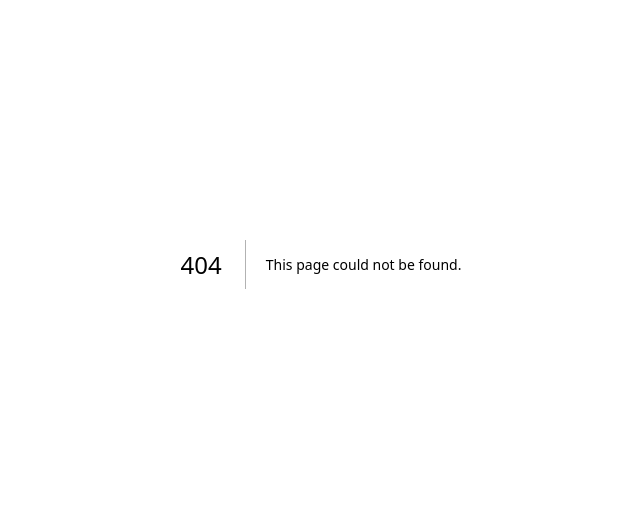
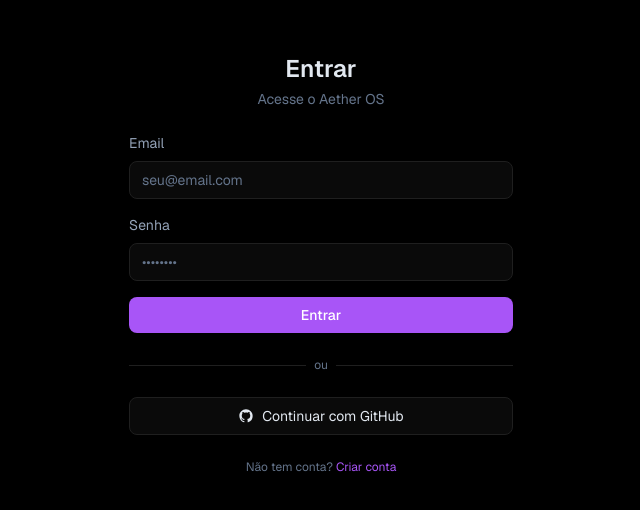
Before and after one commit to YgorStefan/aether, a Next.js app in the folder apps/web/: page /login in a window 1280 px wide. Before the commit this address had no page. Shown: the part 136-646 px from the top of the page, without its empty margins (319-959 px from the left). Built offline with nearby package versions, Linux system fonts and the light colour scheme; no server answers.

Commit message:
páginas de login, signup e callback OAuth

```diff
--- /dev/null
+++ b/apps/web/app/(auth)/callback/route.ts
@@ -0,0 +1,38 @@
+import { createServerClient } from '@supabase/ssr'
+import { cookies } from 'next/headers'
+import { NextRequest, NextResponse } from 'next/server'
+
+export async function GET(request: NextRequest) {
+  const { searchParams } = new URL(request.url)
+  const code = searchParams.get('code')
+  const next = searchParams.get('next') ?? '/dashboard'
+
+  if (!code) {
+    return NextResponse.redirect(new URL('/login', request.url))
+  }
+
+  const cookieStore = await cookies()
+  const supabase = createServerClient(
+    process.env.NEXT_PUBLIC_SUPABASE_URL!,
+    process.env.NEXT_PUBLIC_SUPABASE_ANON_KEY!,
+    {
+      cookies: {
+        getAll() {
+          return cookieStore.getAll()
+        },
+        setAll(cookiesToSet) {
+          cookiesToSet.forEach(({ name, value, options }) =>
+            cookieStore.set(name, value, options)
+          )
+        },
+      },
+    }
+  )
+
+  const { error } = await supabase.auth.exchangeCodeForSession(code)
+  if (error) {
+    return NextResponse.redirect(new URL('/login?error=auth', request.url))
+  }
+
+  return NextResponse.redirect(new URL(next, request.url))
+}
--- /dev/null
+++ b/apps/web/app/(auth)/layout.tsx
@@ -0,0 +1,7 @@
+export default function AuthLayout({ children }: { children: React.ReactNode }) {
+  return (
+    <main className="flex min-h-screen items-center justify-center bg-[var(--color-background)] px-4">
+      {children}
+    </main>
+  )
+}
--- /dev/null
+++ b/apps/web/app/(auth)/login/page.tsx
@@ -0,0 +1,107 @@
+'use client'
+
+import { createClient } from '@/lib/supabase'
+import Link from 'next/link'
+import { useRouter } from 'next/navigation'
+import { useState } from 'react'
+
+export default function LoginPage() {
+  const router = useRouter()
+  const supabase = createClient()
+  const [email, setEmail] = useState('')
+  const [password, setPassword] = useState('')
+  const [error, setError] = useState<string | null>(null)
+  const [loading, setLoading] = useState(false)
+
+  async function handleLogin(e: React.FormEvent) {
+    e.preventDefault()
+    setLoading(true)
+    setError(null)
+    const { error } = await supabase.auth.signInWithPassword({ email, password })
+    if (error) {
+      setError(error.message)
+      setLoading(false)
+    } else {
+      router.push('/dashboard')
+      router.refresh()
+    }
+  }
+
+  async function handleGitHub() {
+    await supabase.auth.signInWithOAuth({
+      provider: 'github',
+      options: { redirectTo: `${window.location.origin}/auth/callback` },
+    })
+  }
+
+  return (
+    <div className="w-full max-w-sm space-y-6">
+      <div className="space-y-1 text-center">
+        <h1 className="text-2xl font-semibold text-[var(--color-text-primary)]">Entrar</h1>
+        <p className="text-sm text-[var(--color-text-muted)]">Acesse o Aether OS</p>
+      </div>
+
+      <form onSubmit={handleLogin} className="space-y-4">
+        <div className="space-y-2">
+          <label className="block text-sm text-[var(--color-text-secondary)]">Email</label>
+          <input
+            type="email"
+            required
+            value={email}
+            onChange={(e) => setEmail(e.target.value)}
+            className="w-full rounded-lg border border-[var(--color-card-border)] bg-[var(--color-card)] px-3 py-2 text-sm text-[var(--color-text-primary)] placeholder:text-[var(--color-text-muted)] focus:outline-none focus:ring-1 focus:ring-[var(--color-primary)]"
+            placeholder="seu@email.com"
+          />
+        </div>
+
+        <div className="space-y-2">
+          <label className="block text-sm text-[var(--color-text-secondary)]">Senha</label>
+          <input
+            type="password"
+            required
+            value={password}
+            onChange={(e) => setPassword(e.target.value)}
+            className="w-full rounded-lg border border-[var(--color-card-border)] bg-[var(--color-card)] px-3 py-2 text-sm text-[var(--color-text-primary)] placeholder:text-[var(--color-text-muted)] focus:outline-none focus:ring-1 focus:ring-[var(--color-primary)]"
+            placeholder="••••••••"
+          />
+        </div>
+
+        {error && <p className="text-xs text-[var(--color-error)]">{error}</p>}
+
+        <button
+          type="submit"
+          disabled={loading}
+          className="w-full rounded-lg bg-[var(--color-primary)] px-4 py-2 text-sm font-medium text-white transition-opacity hover:opacity-90 disabled:opacity-50"
+        >
+          {loading ? 'Entrando...' : 'Entrar'}
+        </button>
+      </form>
+
+      <div className="relative">
+        <div className="absolute inset-0 flex items-center">
+          <div className="w-full border-t border-[var(--color-card-border)]" />
+        </div>
+        <div className="relative flex justify-center text-xs text-[var(--color-text-muted)]">
+          <span className="bg-[var(--color-background)] px-2">ou</span>
+        </div>
+      </div>
+
+      <button
+        onClick={handleGitHub}
+        className="flex w-full items-center justify-center gap-2 rounded-lg border border-[var(--color-card-border)] bg-[var(--color-card)] px-4 py-2 text-sm text-[var(--color-text-primary)] transition-colors hover:border-[var(--color-primary)]"
+      >
+        <svg viewBox="0 0 24 24" className="h-4 w-4 fill-current" aria-hidden>
+          <path d="M12 2C6.477 2 2 6.484 2 12.017c0 4.425 2.865 8.18 6.839 9.504.5.092.682-.217.682-.483 0-.237-.008-.868-.013-1.703-2.782.605-3.369-1.343-3.369-1.343-.454-1.158-1.11-1.466-1.11-1.466-.908-.62.069-.608.069-.608 1.003.07 1.531 1.032 1.531 1.032.892 1.53 2.341 1.088 2.91.832.092-.647.35-1.088.636-1.338-2.22-.253-4.555-1.113-4.555-4.951 0-1.093.39-1.988 1.029-2.688-.103-.253-.446-1.272.098-2.65 0 0 .84-.27 2.75 1.026A9.564 9.564 0 0112 6.844c.85.004 1.705.115 2.504.337 1.909-1.296 2.747-1.027 2.747-1.027.546 1.379.202 2.398.1 2.651.64.7 1.028 1.595 1.028 2.688 0 3.848-2.339 4.695-4.566 4.943.359.309.678.92.678 1.855 0 1.338-.012 2.419-.012 2.747 0 .268.18.58.688.482A10.019 10.019 0 0022 12.017C22 6.484 17.522 2 12 2z" />
+        </svg>
+        Continuar com GitHub
+      </button>
+
+      <p className="text-center text-xs text-[var(--color-text-muted)]">
+        Não tem conta?{' '}
+        <Link href="/signup" className="text-[var(--color-primary)] hover:underline">
+          Criar conta
+        </Link>
+      </p>
+    </div>
+  )
+}
--- /dev/null
+++ b/apps/web/app/(auth)/signup/page.tsx
@@ -0,0 +1,99 @@
+'use client'
+
+import { createClient } from '@/lib/supabase'
+import Link from 'next/link'
+import { useRouter } from 'next/navigation'
+import { useState } from 'react'
+
+export default function SignupPage() {
+  const router = useRouter()
+  const supabase = createClient()
+  const [email, setEmail] = useState('')
+  const [password, setPassword] = useState('')
+  const [error, setError] = useState<string | null>(null)
+  const [success, setSuccess] = useState(false)
+  const [loading, setLoading] = useState(false)
+
+  async function handleSignup(e: React.FormEvent) {
+    e.preventDefault()
+    setLoading(true)
+    setError(null)
+    const { error } = await supabase.auth.signUp({
+      email,
+      password,
+      options: { emailRedirectTo: `${window.location.origin}/auth/callback` },
+    })
+    if (error) {
+      setError(error.message)
+      setLoading(false)
+    } else {
+      setSuccess(true)
+    }
+  }
+
+  if (success) {
+    return (
+      <div className="w-full max-w-sm space-y-4 text-center">
+        <p className="text-[var(--color-success)] text-sm">
+          Verifique seu email para confirmar a conta.
+        </p>
+        <Link href="/login" className="text-xs text-[var(--color-primary)] hover:underline">
+          Ir para login
+        </Link>
+      </div>
+    )
+  }
+
+  return (
+    <div className="w-full max-w-sm space-y-6">
+      <div className="space-y-1 text-center">
+        <h1 className="text-2xl font-semibold text-[var(--color-text-primary)]">Criar conta</h1>
+        <p className="text-sm text-[var(--color-text-muted)]">Junte-se ao Aether OS</p>
+      </div>
+
+      <form onSubmit={handleSignup} className="space-y-4">
+        <div className="space-y-2">
+          <label className="block text-sm text-[var(--color-text-secondary)]">Email</label>
+          <input
+            type="email"
+            required
+            value={email}
+            onChange={(e) => setEmail(e.target.value)}
+            className="w-full rounded-lg border border-[var(--color-card-border)] bg-[var(--color-card)] px-3 py-2 text-sm text-[var(--color-text-primary)] placeholder:text-[var(--color-text-muted)] focus:outline-none focus:ring-1 focus:ring-[var(--color-primary)]"
+            placeholder="seu@email.com"
+          />
+        </div>
+
+        <div className="space-y-2">
+          <label className="block text-sm text-[var(--color-text-secondary)]">Senha</label>
+          <input
+            type="password"
+            required
+            minLength={6}
+            value={password}
+            onChange={(e) => setPassword(e.target.value)}
+            className="w-full rounded-lg border border-[var(--color-card-border)] bg-[var(--color-card)] px-3 py-2 text-sm text-[var(--color-text-primary)] placeholder:text-[var(--color-text-muted)] focus:outline-none focus:ring-1 focus:ring-[var(--color-primary)]"
+            placeholder="mínimo 6 caracteres"
+          />
+        </div>
+
+        {error && <p className="text-xs text-[var(--color-error)]">{error}</p>}
+
+        <button
+          type="submit"
+          disabled={loading}
+          className="w-full rounded-lg bg-[var(--color-primary)] px-4 py-2 text-sm font-medium text-white transition-opacity hover:opacity-90 disabled:opacity-50"
+        >
+          {loading ? 'Criando conta...' : 'Criar conta'}
+        </button>
+      </form>
+
+      <p className="text-center text-xs text-[var(--color-text-muted)]">
+        Já tem conta?{' '}
+        <Link href="/login" className="text-[var(--color-primary)] hover:underline">
+          Entrar
+        </Link>
+      </p>
+    </div>
+  )
+}
```
